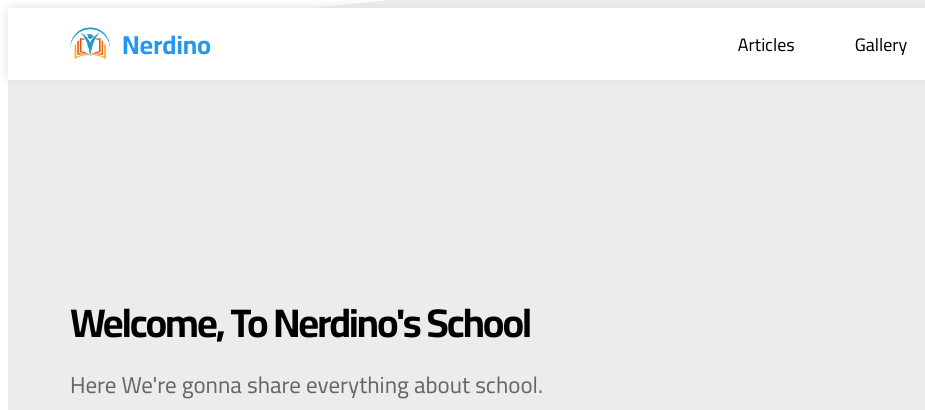
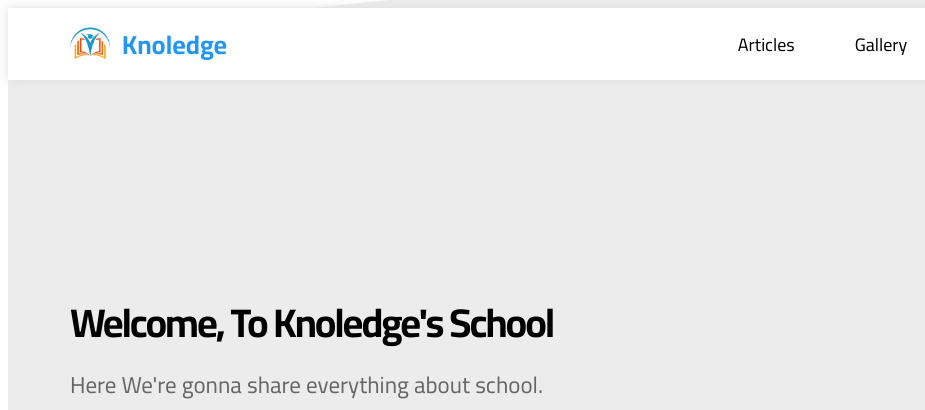
Before and after one commit to rokiadev/Knoledge-School, a plain HTML site: page index.html in a window 1280 px wide. Shown: the top 410 px of the page, 0-925 px from the left. Drawn offline with Linux system fonts and the light colour scheme.

Commit message:
index.html

```diff
--- a/index.html
+++ b/index.html
@@ -3,7 +3,7 @@
 <head>
     <meta charset="UTF-8">
     <meta name="viewport" content="width=device-width, initial-scale=1.0">
-    <title>Nerdino</title>
+    <title>Knoledge School</title>
     <link rel="shortcut icon" href="images/pngwing.com.png" type="image/x-icon">
     <!--=============== ICONS ===============-->
     <link rel="stylesheet" href="https://cdnjs.cloudflare.com/ajax/libs/font-awesome/6.6.0/css/all.min.css">
@@ -19,7 +19,7 @@
         <div class="container">
           <a href="#" class="logo">
             <img src="images/pngwing.com.png" alt="" class="logo-img">
-            Nerdino
+            Knoledge
           </a>
           <ul class="main-nav">
             <li><a href="#articles">Articles</a></li>
@@ -77,7 +77,7 @@
     <div class="landing">
       <div class="container">
         <div class="text">
-          <h1>Welcome, To Nerdino's School</h1>
+          <h1>Welcome, To Knoledge's School</h1>
           <p>Here We're gonna share everything about school. Books Iam reading, Games Iam Playing, Stories and Events</p>
         </div>
         <div class="image">
@@ -852,7 +852,7 @@
     <div class="footer">
       <div class="container">
         <div class="box">
-          <h3>Nerdino</h3>
+          <h3>Knoledge</h3>
           <ul class="social">
             <li>
               <a href="#" class="facebook">
```
